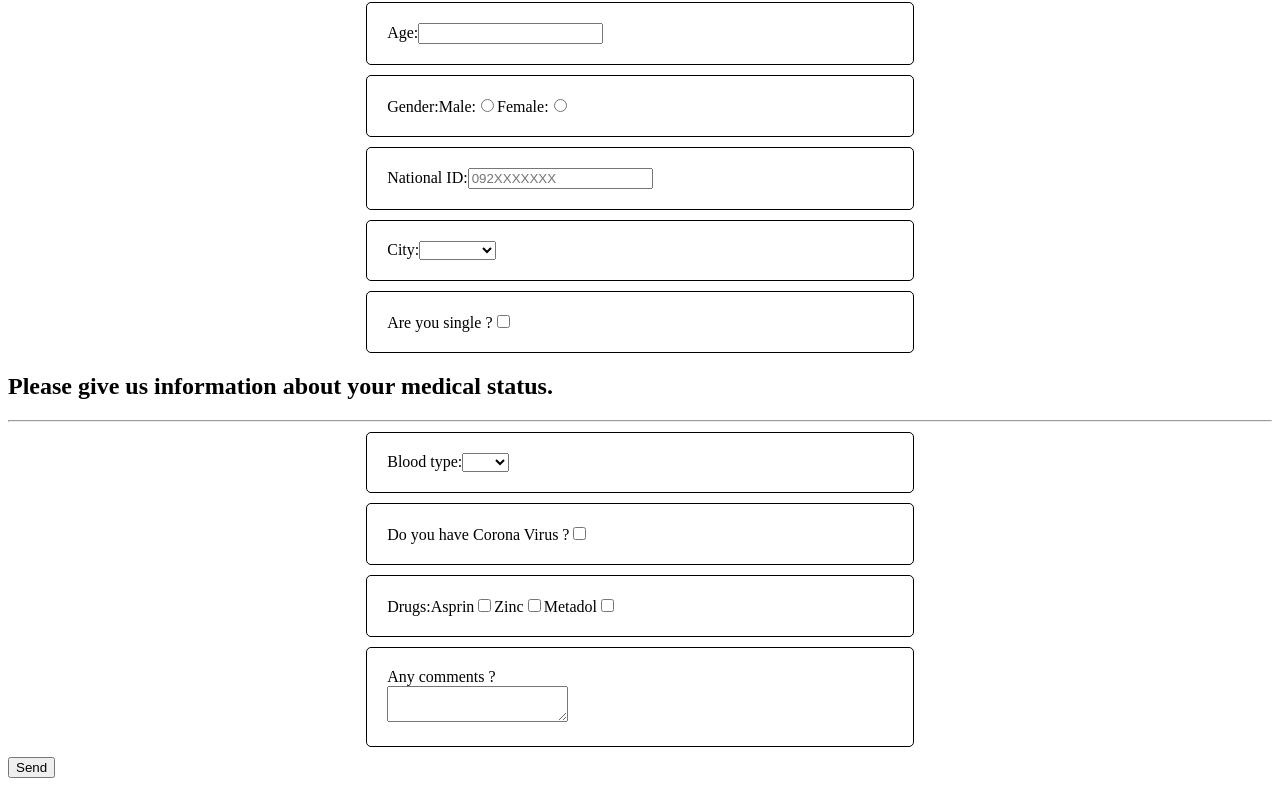
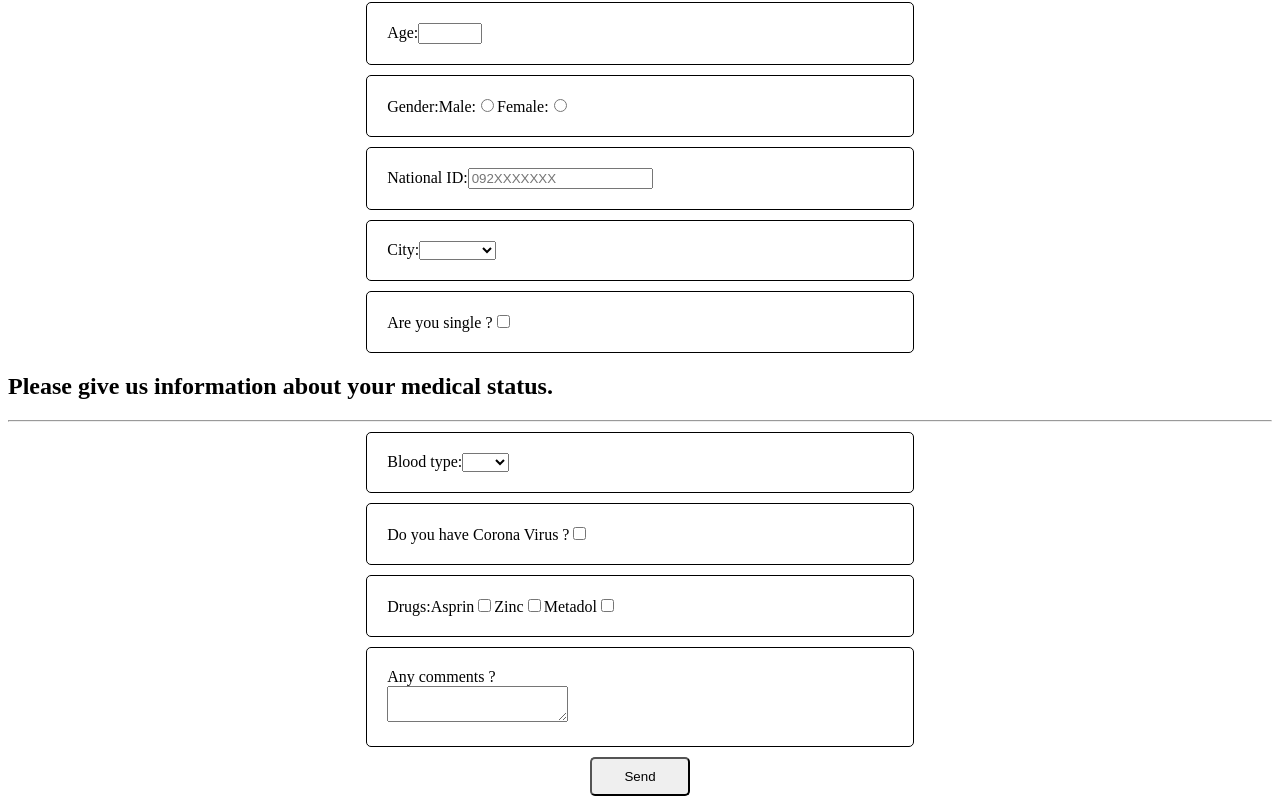
Before and after one commit to amirhnajafiz-learning/vue.js, a Vue app in the folder 05. Medical View Project/MedicalView/: page / in a window 1280 px wide. Shown: the part 223-1029 px from the top of the page. Built offline with nearby package versions, Linux system fonts and the light colour scheme.

Commit message:
patters fixed

```diff
--- a/05. Medical View Project/MedicalView/src/App.vue
+++ b/05. Medical View Project/MedicalView/src/App.vue
@@ -2,7 +2,7 @@
     <div>
         <PersonalForm ref='pform'></PersonalForm>
         <MedicalForm ref='mform'></MedicalForm>
-        <button v-on:click='submitAll'>Send</button>
+        <button class="submit-button" v-on:click='submitAll'>Send</button>
     </div>
 </template>
 
@@ -25,17 +25,27 @@ export default {
       a.click()
     },
     submitFunction () {
-      // eslint-disable-next-line no-undef
-      if (this.$refs.pform.$data.firstName === undefined || this.$refs.pform.lastName === undefined) {
+      let perdata = this.$refs.pform.$data
+      let meddata = this.$refs.mform.$data
+      if (perdata.firstName === undefined || perdata.lastName === undefined) {
         return
       }
-      var fileName = this.$refs.pform.firstName + '_' + this.$refs.pform.lastName + '.txt'
-      this.download(JSON.stringify(Object.assign({}, this.$refs.pform.$data, this.$refs.mform.$data)), fileName)
+      var fileName = perdata.nationalId + '.txt'
+      this.download(JSON.stringify(Object.assign({}, perdata, meddata), null, 4), fileName)
     },
     submitAll () {
       this.submitFunction()
     }
   }
 }
+</script>
 
-</script>
+<style scoped>
+.submit-button {
+  display: block;
+  margin: 10px auto;
+  padding: 10px;
+  width: 100px;
+  border-radius: 5px;
+}
+</style>
--- a/05. Medical View Project/MedicalView/src/components/PersonalForm.vue
+++ b/05. Medical View Project/MedicalView/src/components/PersonalForm.vue
@@ -4,15 +4,15 @@
         <hr />
         <span class="user-input-row">
           <label for="user-firstname">First name:</label>
-          <input id="user-firstname" type="text" v-model="firstName" placeholder="Peter" required=true />
+          <input id="user-firstname" type="text" v-model="firstName" placeholder="Peter" required=true pattern="[A-Za-z]" />
         </span>
         <span class="user-input-row">
           <label for="user-lastname">Last name:</label>
-          <input id="user-lastname" type="text" v-model="lastName" placeholder="Griffen" required=true />
+          <input id="user-lastname" type="text" v-model="lastName" placeholder="Griffen" required=true pattern="[A-Za-z]" />
         </span>
         <span class="user-input-row">
           <label for="user-age">Age:</label>
-          <input id="user-age" type="number" v-model="age" required />
+          <input id="user-age" type="number" v-model="age" required=ture min=1 max=100 />
         </span>
         <span class="user-input-row">
           <span>Gender:</span>
@@ -23,7 +23,7 @@
         </span>
         <span class="user-input-row">
           <label for="user-nationalId">National ID:</label>
-          <input id="user-nationalId" type="text" v-model="nationalId" placeholder="092XXXXXXX" />
+          <input id="user-nationalId" type="text" v-model="nationalId" placeholder="092XXXXXXX" pattern="[0-9]" />
         </span>
         <span class="user-input-row">
           <label for="cityOption">City:</label>
```
